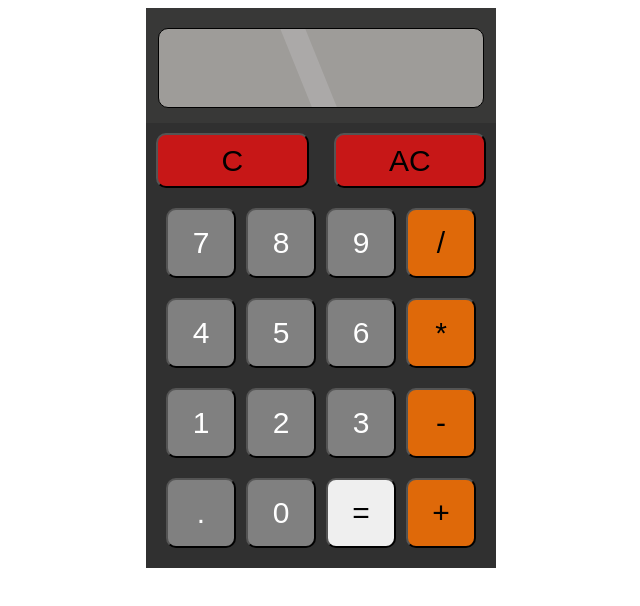
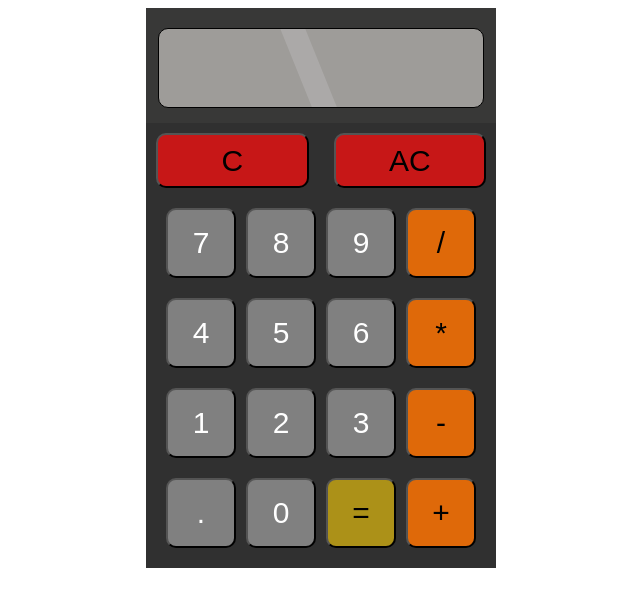
Before and after one commit to velibor918/Calculator-, a plain HTML site: page index.html in a window 1280 px wide. Shown: the whole page, without its empty margins (319-959 px from the left). Drawn offline with Linux system fonts and the light colour scheme.

Commit message:
Added styling for equals button

```diff
--- a/style.css
+++ b/style.css
@@ -126,3 +126,7 @@ button:active {
 .clear {
     background-color: rgb(199, 23, 23);
 }
+
+.equals {
+    background-color: rgb(172, 145, 24);
+}
```
